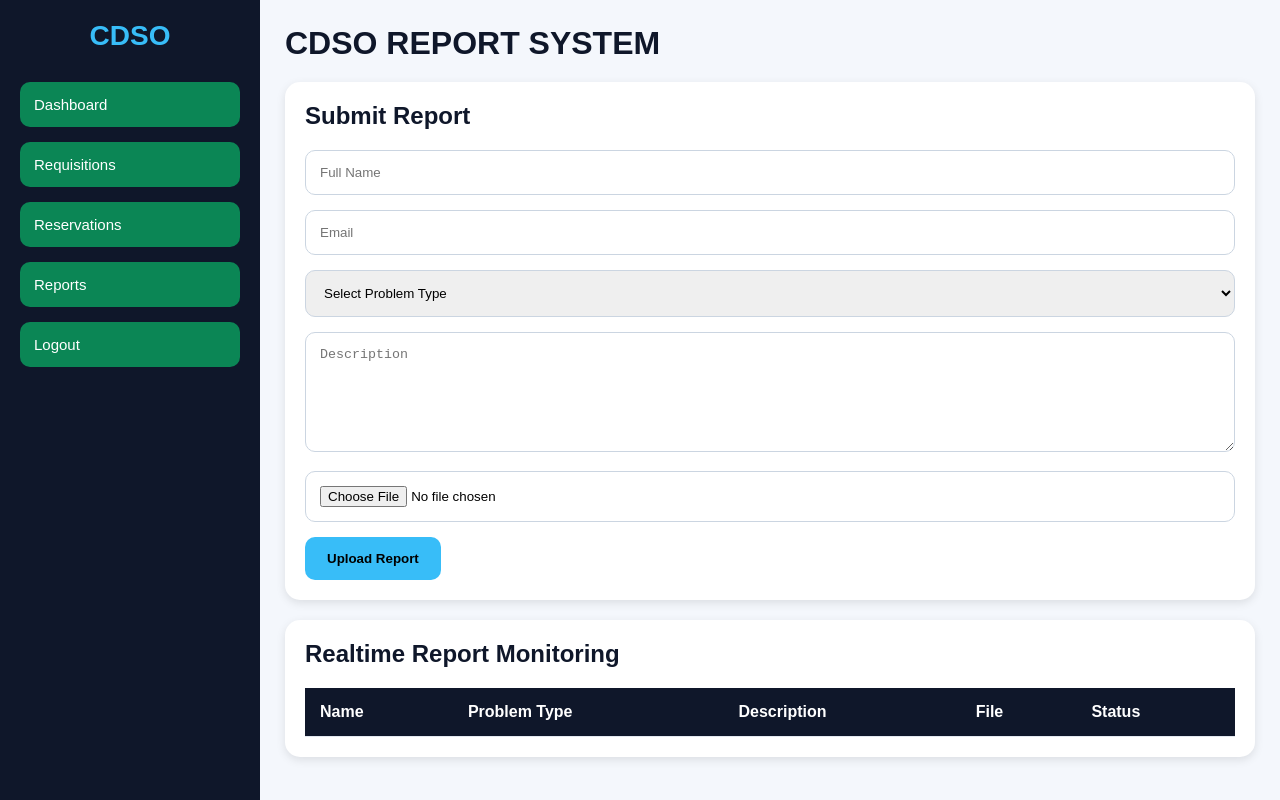
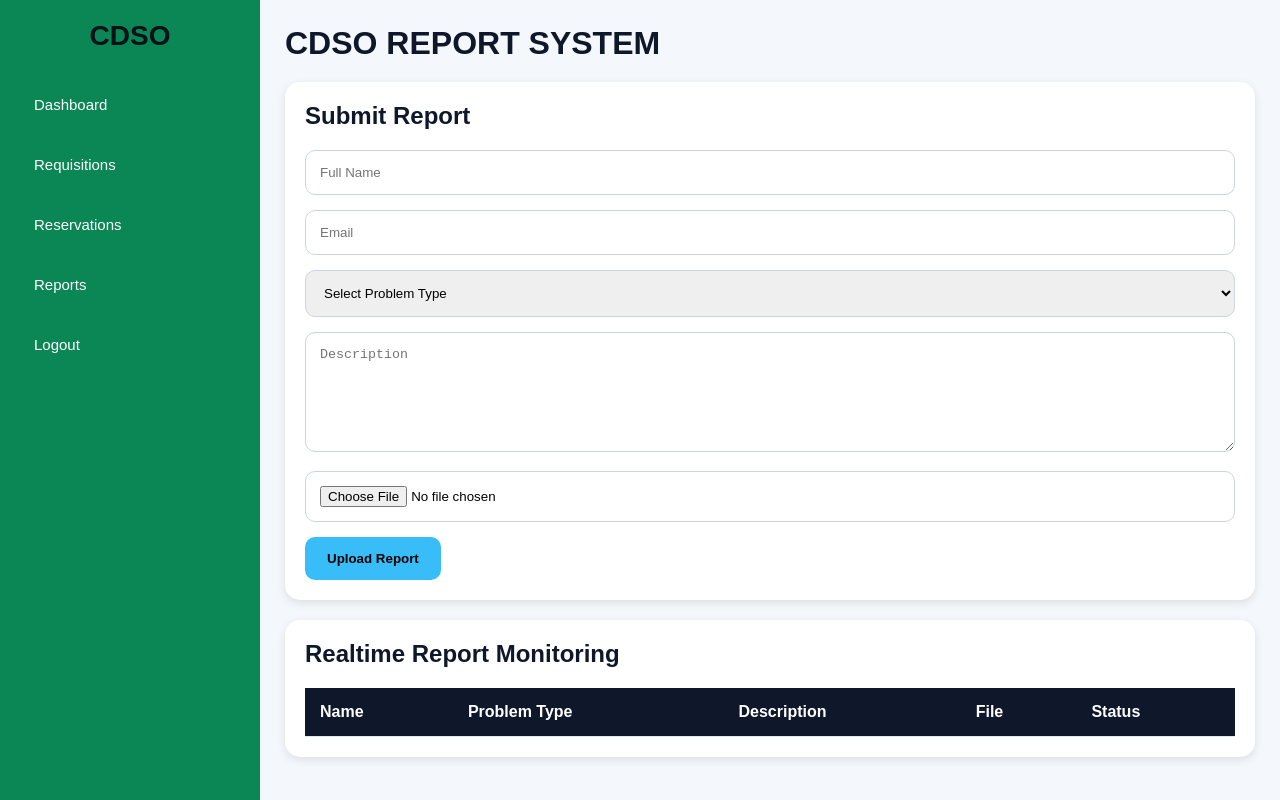
Before and after one commit to cmortencio23-0328/cdso-system, a website: page public/reports.html in a window 1280 px wide. Drawn offline with Linux system fonts and the light colour scheme; no server answers.

Commit message:
updated style css

```diff
--- a/public/style.css
+++ b/public/style.css
@@ -25,7 +25,7 @@ body {
 
 .sidebar {
     width: 260px;
-    background: #0f172a;
+    background: #0b8655;
     color: white;
     padding: 20px;
     position: fixed;
@@ -40,7 +40,7 @@ body {
 
 .logo h1 {
     font-size: 28px;
-    color: #38bdf8;
+    color: #011118;
 }
 
 .sidebar ul {
```
